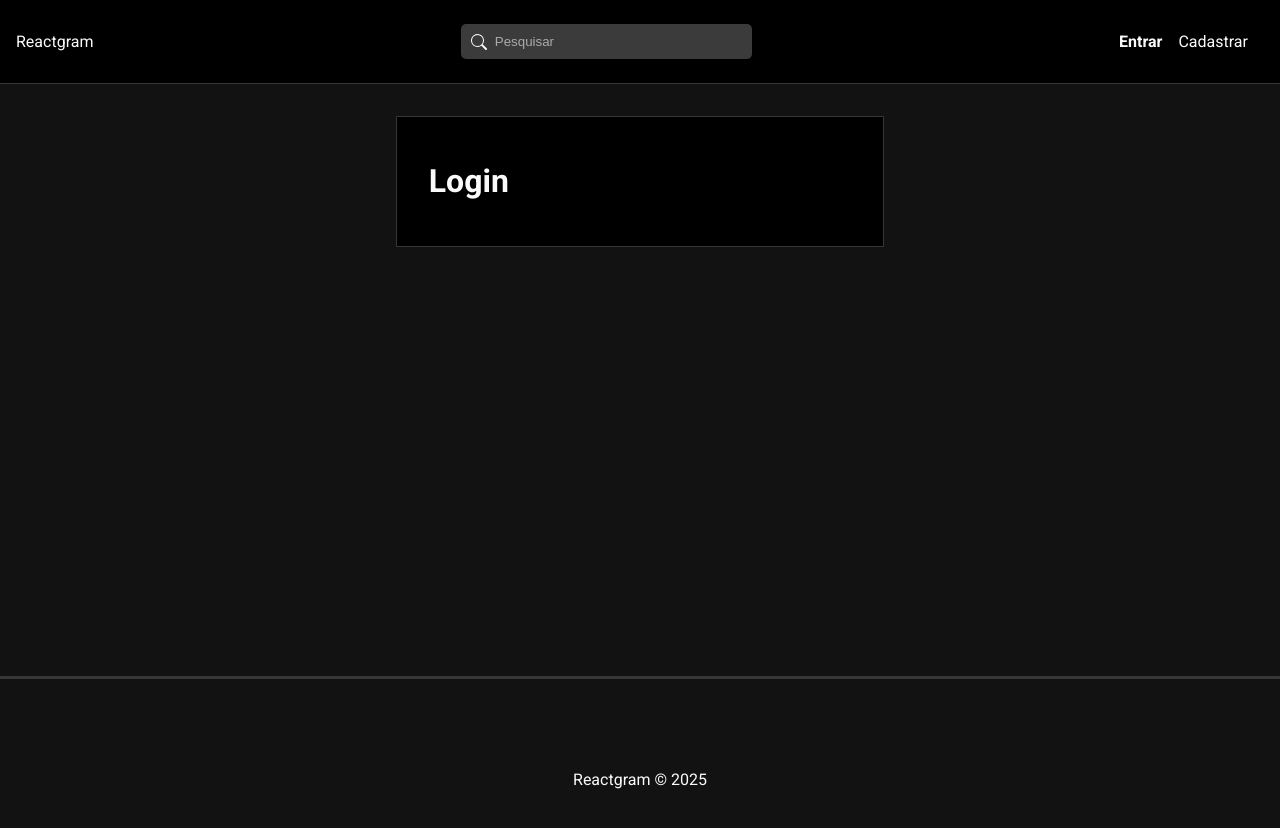
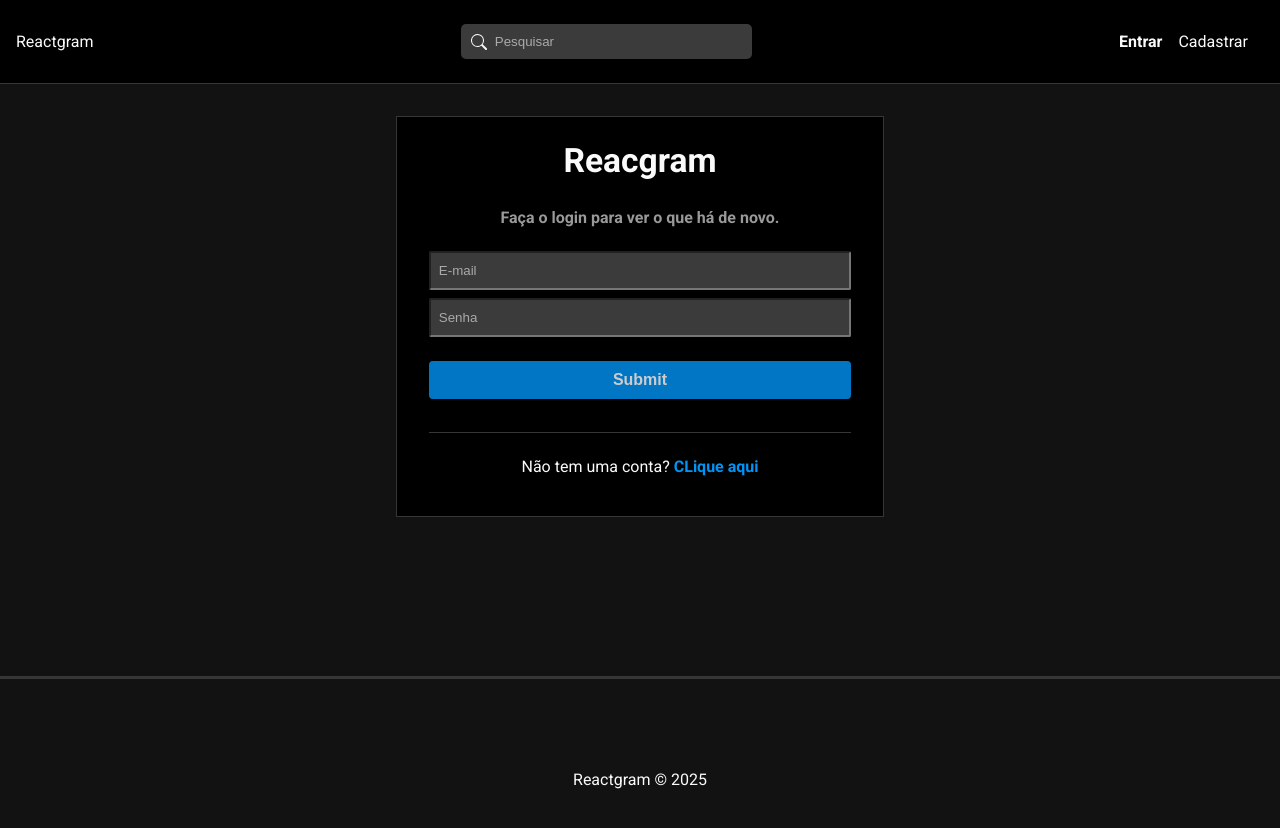
Before and after one commit to LucasLatsch/Reactgram, a React (Create React App) app in the folder frontend/: page /login in a window 1280 px wide. Shown: the top 828 px of the page. Built offline with nearby package versions, Linux system fonts and the light colour scheme.

Commit message:
Add login functionality and improve authentication flow

```diff
--- a/frontend/src/pages/Auth/Login.js
+++ b/frontend/src/pages/Auth/Login.js
@@ -1,9 +1,44 @@
 import "./Auth.css";
 
+// Components
+import { Link } from "react-router-dom";
+import Message from "../../components/Message/Message";
+
+// Hooks
+import { useEffect, useState } from "react";
+import { useSelector, useDispatch } from "react-redux";
+
+// Redux
+
 const Login = () => {
+  const [email, setEmail] = useState("");
+  const [password, setPassword] = useState("");
+
+  const handleSubmit = (e) => {
+    e.preventDefalut();
+  };
   return (
     <div id="login">
-      <h1>Login</h1>
+      <h2>Reacgram</h2>
+      <p className="subtitle">Faça o login para ver o que há de novo.</p>
+      <form onSubmit={handleSubmit}>
+        <input
+          type="text"
+          placeholder="E-mail"
+          onChange={(e) => setEmail(e.target.value)}
+          value={email || ""}
+        />
+        <input
+          type="password"
+          placeholder="Senha"
+          onChange={(e) => setPassword(e.target.value)}
+          value={password || ""}
+        />
+        <input type="submit" placeholder="Entrar" />
+      </form>
+      <p>
+        Não tem uma conta? <Link to="/register">CLique aqui</Link>
+      </p>
     </div>
   );
 };
--- a/frontend/src/services/authService.js
+++ b/frontend/src/services/authService.js
@@ -1,6 +1,6 @@
 import { api, requestConfig } from "../utils/config";
 
-// Register an user
+// Register a user
 const register = async (data) => {
   const config = requestConfig("POST", data);
 
@@ -12,20 +12,41 @@
     if (res) {
       localStorage.setItem("user", JSON.stringify(res));
     }
+
     return res;
   } catch (error) {
     console.log(error);
   }
 };
 
-// Logout an user
+// Logout a user
 const logout = () => {
   localStorage.removeItem("user");
+};
+
+// Sign in a user
+const login = async (data) => {
+  const config = requestConfig("POST", data);
+
+  try {
+    const res = await fetch(api + "/users/login", config)
+      .then((res) => res.json())
+      .catch((err) => err);
+
+    if (res) {
+      localStorage.setItem("user", JSON.stringify(res));
+    }
+
+    return res;
+  } catch (error) {
+    console.log(error);
+  }
 };
 
 const authService = {
   register,
   logout,
+  login,
 };
 
 export default authService;
--- a/frontend/src/slices/authSlice.js
+++ b/frontend/src/slices/authSlice.js
@@ -10,13 +10,13 @@
   loading: false,
 };
 
-// Register an user and sign in
+// Register a user and sign in
 export const register = createAsyncThunk(
   "auth/register",
   async (user, thunkAPI) => {
     const data = await authService.register(user);
 
-    // check for errors
+    // Check for errors
     if (data.errors) {
       return thunkAPI.rejectWithValue(data.errors[0]);
     }
@@ -25,9 +25,21 @@
   }
 );
 
-// Logout an user
+// Logout a user
 export const logout = createAsyncThunk("auth/logout", async () => {
   await authService.logout();
+});
+
+// Sing in a user
+export const login = createAsyncThunk("auth/login", async (user, thunkAPI) => {
+  const data = await authService.login(user);
+
+  // Check for errors
+  if (data.errors) {
+    return thunkAPI.rejectWithValue(data.errors[0]);
+  }
+
+  return data;
 });
 
 export const authSlice = createSlice({
@@ -44,10 +56,10 @@
     builder
       .addCase(register.pending, (state) => {
         state.loading = true;
-        state.error = false;
+        state.error = null;
       })
       .addCase(register.fulfilled, (state, action) => {
-        state.loadin = false;
+        state.loading = false;
         state.success = true;
         state.error = null;
         state.user = action.payload;
@@ -57,10 +69,25 @@
         state.error = action.payload;
         state.user = null;
       })
-      .addCase(logout.fulfilled, (state, action) => {
-        state.loadin = false;
+      .addCase(logout.fulfilled, (state) => {
+        state.user = null;
+        state.loading = false;
         state.success = true;
         state.error = null;
+      })
+      .addCase(login.pending, (state) => {
+        state.loading = true;
+        state.error = null;
+      })
+      .addCase(login.fulfilled, (state, action) => {
+        state.loading = false;
+        state.success = true;
+        state.error = null;
+        state.user = action.payload;
+      })
+      .addCase(login.rejected, (state, action) => {
+        state.loading = false;
+        state.error = action.payload;
         state.user = null;
       });
   },
```
